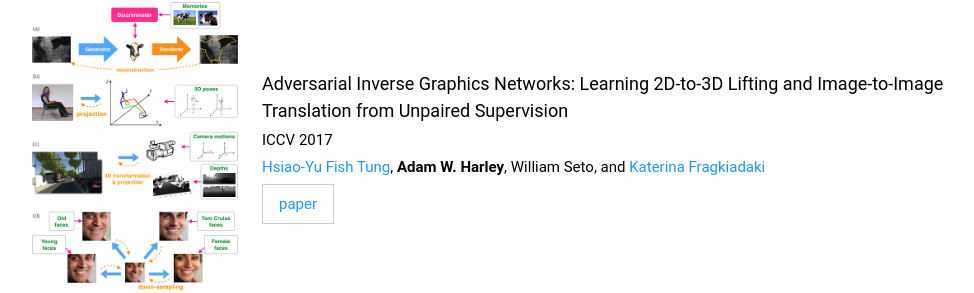
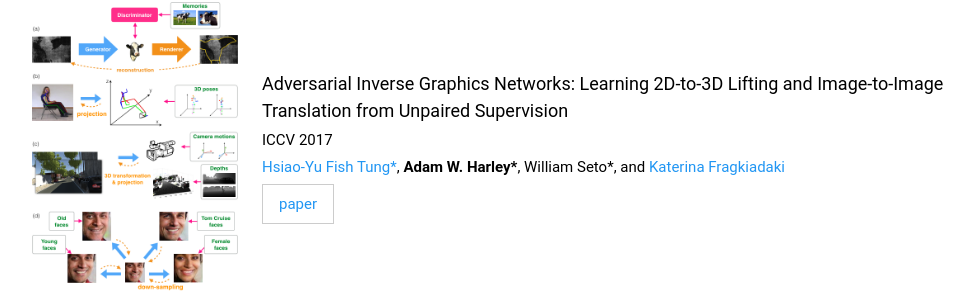
Before and after one commit to aharley/aharley.github.io, a plain HTML site: page index.html in a window 1280 px wide. Shown: the part 3872-4165 px from the top of the page, without its empty margins (149-1123 px from the left). Drawn offline with nearby package versions, Linux system fonts and the light colour scheme.

Commit message:
added asterisks

```diff
--- a/index.html
+++ b/index.html
@@ -488,7 +488,7 @@
 	    <td class="papertext">
 	      <h5>Adversarial Inverse Graphics Networks: Learning 2D-to-3D Lifting and Image-to-Image Translation from Unpaired Supervision</h5>
 	      <p>ICCV 2017</p>
-	      <p><a href="https://sfish0101.bitbucket.io/">Hsiao-Yu Fish Tung</a>, <strong>Adam W. Harley</strong>, William Seto, and <a href="https://www.cs.cmu.edu/~katef/">Katerina Fragkiadaki</a></p>
+	      <p><a href="https://sfish0101.bitbucket.io/">Hsiao-Yu Fish Tung*</a>, <strong>Adam W. Harley*</strong>, William Seto*, and <a href="https://www.cs.cmu.edu/~katef/">Katerina Fragkiadaki</a></p>
 	      <a class="w3-button btn w3-white w3-text-blue w3-border" href="https://arxiv.org/abs/1705.11166">paper</a>
 	    </td>
 	  </tr>
```
